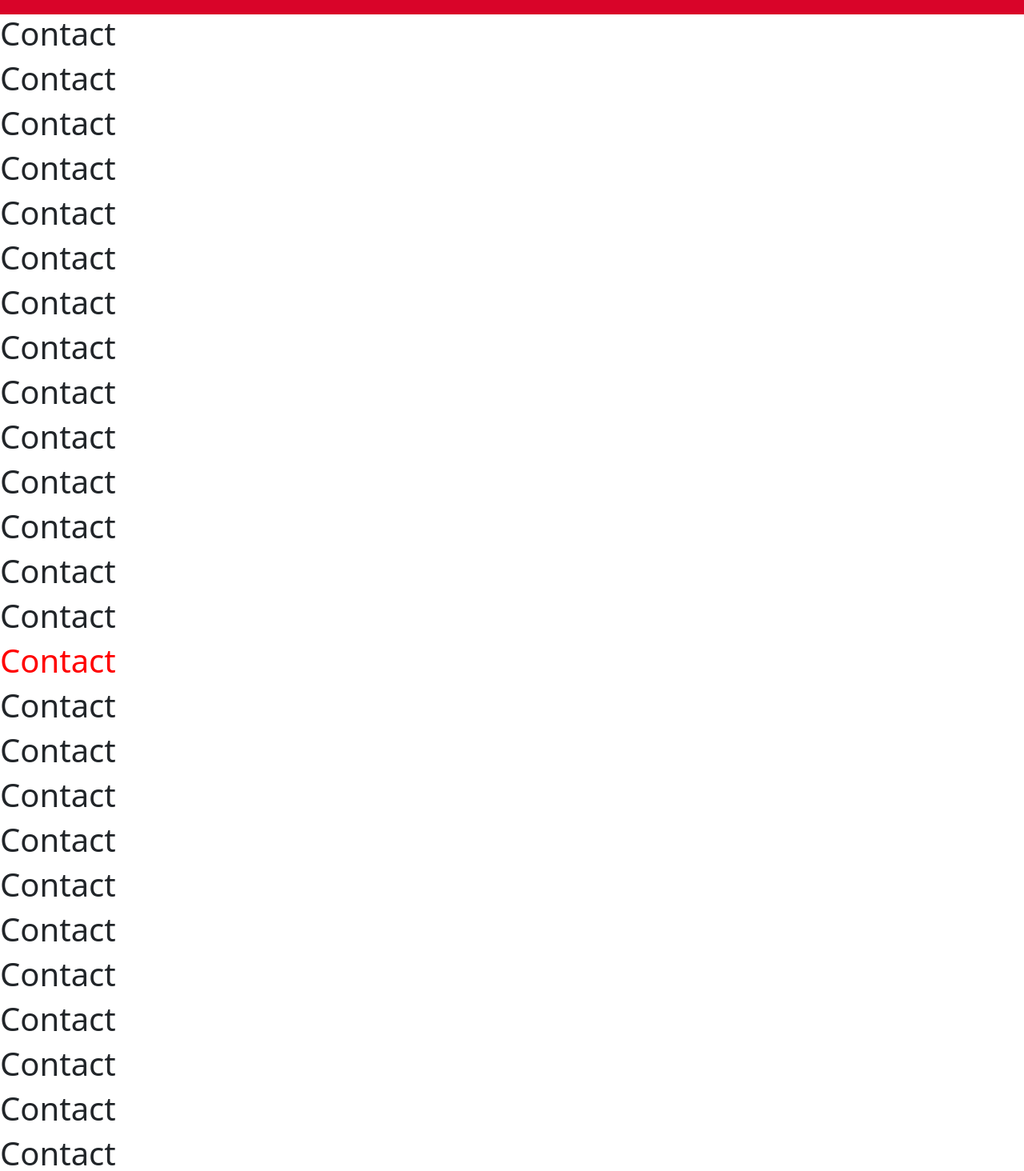
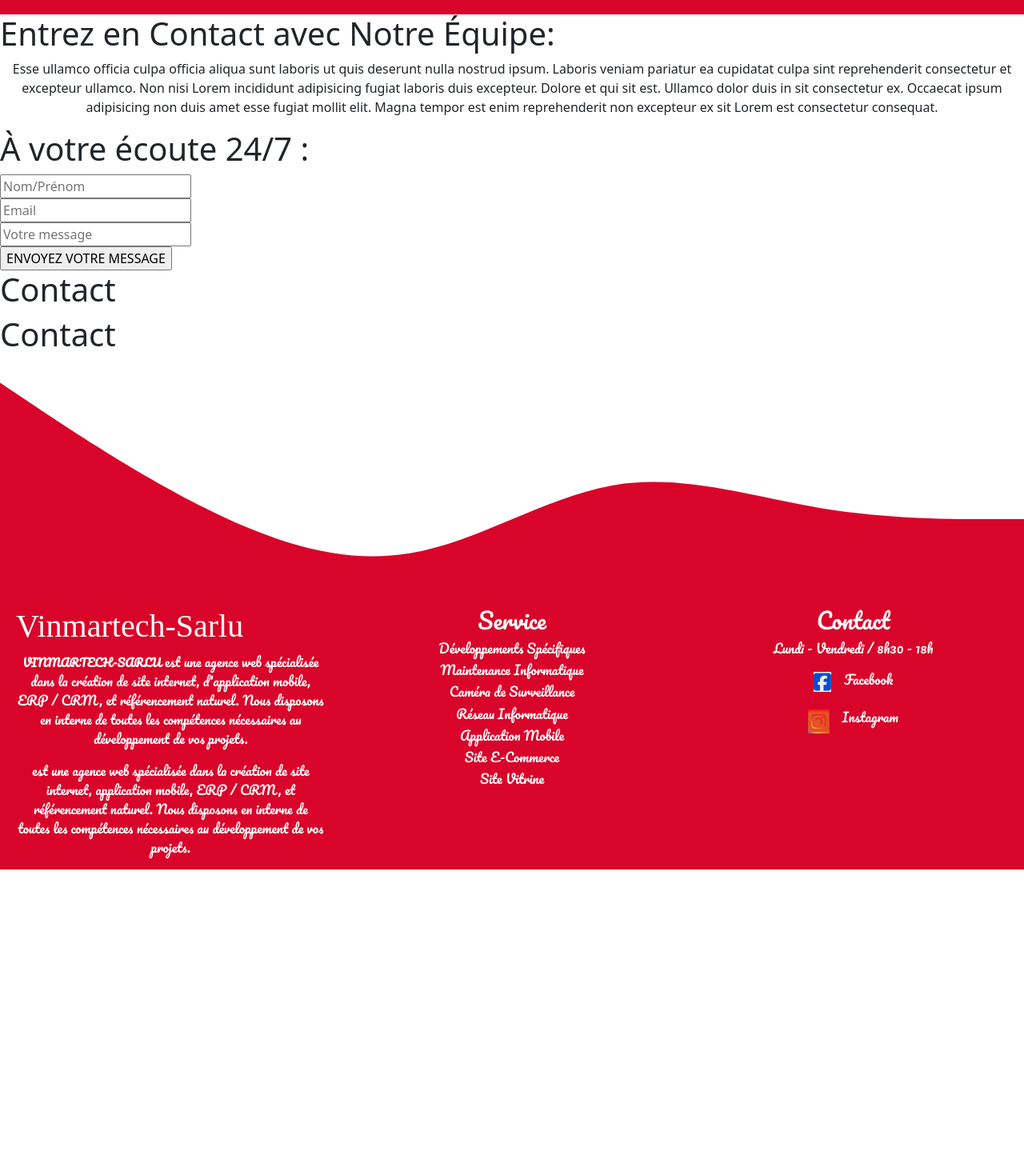
Before and after one commit to Alphonse-K/vinmartech, a React (Create React App) app: page /contact in a window 1280 px wide. Shown: the part 46-1510 px from the top of the page at 80% size. After the commit the page ends 1133 px from the top, so only its background shows below. Built offline with nearby package versions, Linux system fonts and the light colour scheme; a web font is replaced by a local one.

Commit message:
Designing the contact component

```diff
--- a/src/components/Contact.js
+++ b/src/components/Contact.js
@@ -3,38 +3,37 @@ import Navbar from './Navbar';
 import Footer from './Footer';
 import BackToTop from './BackToTop';
 
+
 export default function Contact() {
+
+  const handleClick = (e) => {
+    e.preventDefault();
+  }
+
   return (
     <div id='contact'>
       <Navbar />
-      <h1>Contact</h1>
-      <h1>Contact</h1>
-      <h1>Contact</h1>
-      <h1>Contact</h1>
-      <h1>Contact</h1>
-      <h1>Contact</h1>
-      <h1>Contact</h1>
-      <h1>Contact</h1>
-      <h1>Contact</h1>
-      <h1>Contact</h1>
-      <h1>Contact</h1>
-      <h1>Contact</h1>
-      <h1>Contact</h1>
-      <h1>Contact</h1>
-      <h1 id='contact-quote' style={{color: 'red'}}>Contact</h1>
-      <h1>Contact</h1>
-      <h1>Contact</h1>
-      <h1>Contact</h1>
-      <h1>Contact</h1>
-      <h1>Contact</h1>
-      <h1>Contact</h1>
-      <h1>Contact</h1>
-      <h1>Contact</h1>
-      <h1>Contact</h1>
-      <h1>Contact</h1>
-      <h1>Contact</h1>
-      <h1>Contact</h1>
-      <h1>Contact</h1>
+      <div className='contact-section'>
+        <div className='contact-header'>
+          <h1>Entrez en Contact avec Notre Équipe:</h1>
+          <p>Esse ullamco officia culpa officia aliqua sunt laboris ut quis deserunt nulla nostrud ipsum. Laboris veniam pariatur ea cupidatat culpa sint reprehenderit consectetur et excepteur ullamco. Non nisi Lorem incididunt adipisicing fugiat laboris duis excepteur. Dolore et qui sit est. Ullamco dolor duis in sit consectetur ex. Occaecat ipsum adipisicing non duis amet esse fugiat mollit elit. Magna tempor est enim reprehenderit non excepteur ex sit Lorem est consectetur consequat.</p>
+        </div>
+        <h1>À votre écoute 24/7 :</h1>
+        <div id='contact-quote' className='form'>
+          <div className='contact-form'>
+            <form onSubmit={handleClick}>
+              <input type='text' value='' placeholder='Nom/Prénom' onChange={handleClick}/><br />
+              <input type='email' value='' placeholder='Email' onChange={handleClick}/><br />
+              <input type='textarea' value='' placeholder='Votre message' onChange={handleClick}/><br />
+              <input type='submit' value='ENVOYEZ VOTRE MESSAGE' />
+            </form>
+          </div>
+          <div className='contact-address'>
+
+          </div>
+        </div>
+      </div>
+      {/* </> */}
       <h1>Contact</h1>
       <h1>Contact</h1>
       <BackToTop />
```
